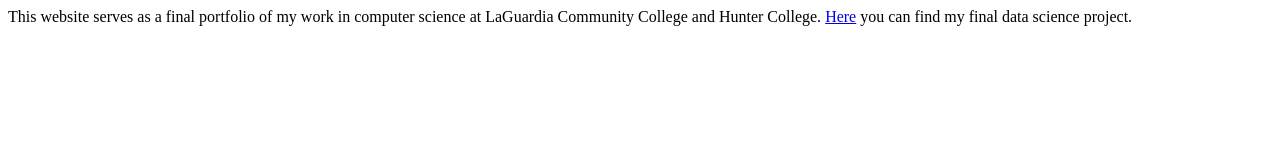
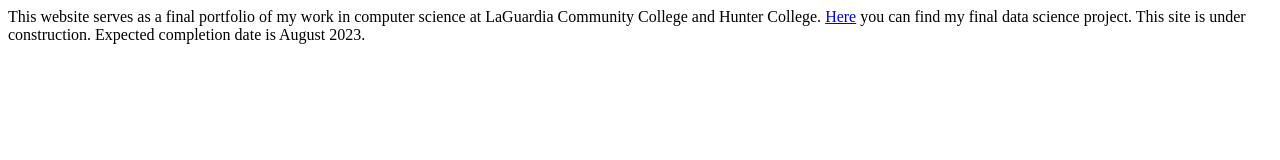
Before and after one commit to rozienabadree/portfolio, a plain HTML site: page index.html in a window 1280 px wide. Drawn offline with Linux system fonts and the light colour scheme.

Commit message:
Update index.html

```diff
--- a/index.html
+++ b/index.html
@@ -8,5 +8,7 @@
     This website serves as a final portfolio of my work in computer science at LaGuardia Community College and Hunter College.
 
     <a href="https://rozienabadree.github.io/projectcsci39542.github.io/">Here</a> you can find my final data science project.
+
+    This site is under construction.  Expected completion date is August 2023.
   </body>
 </html>
```
